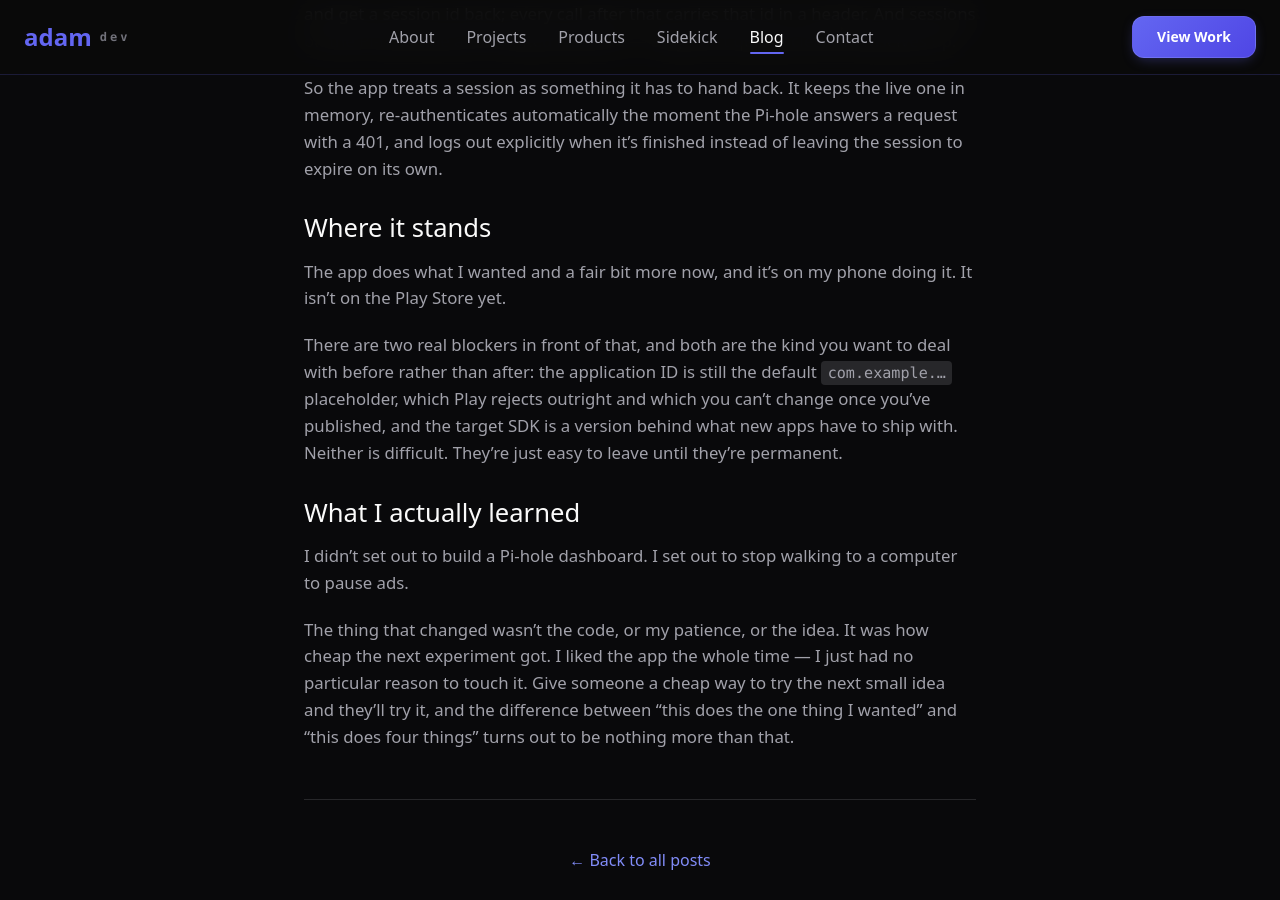
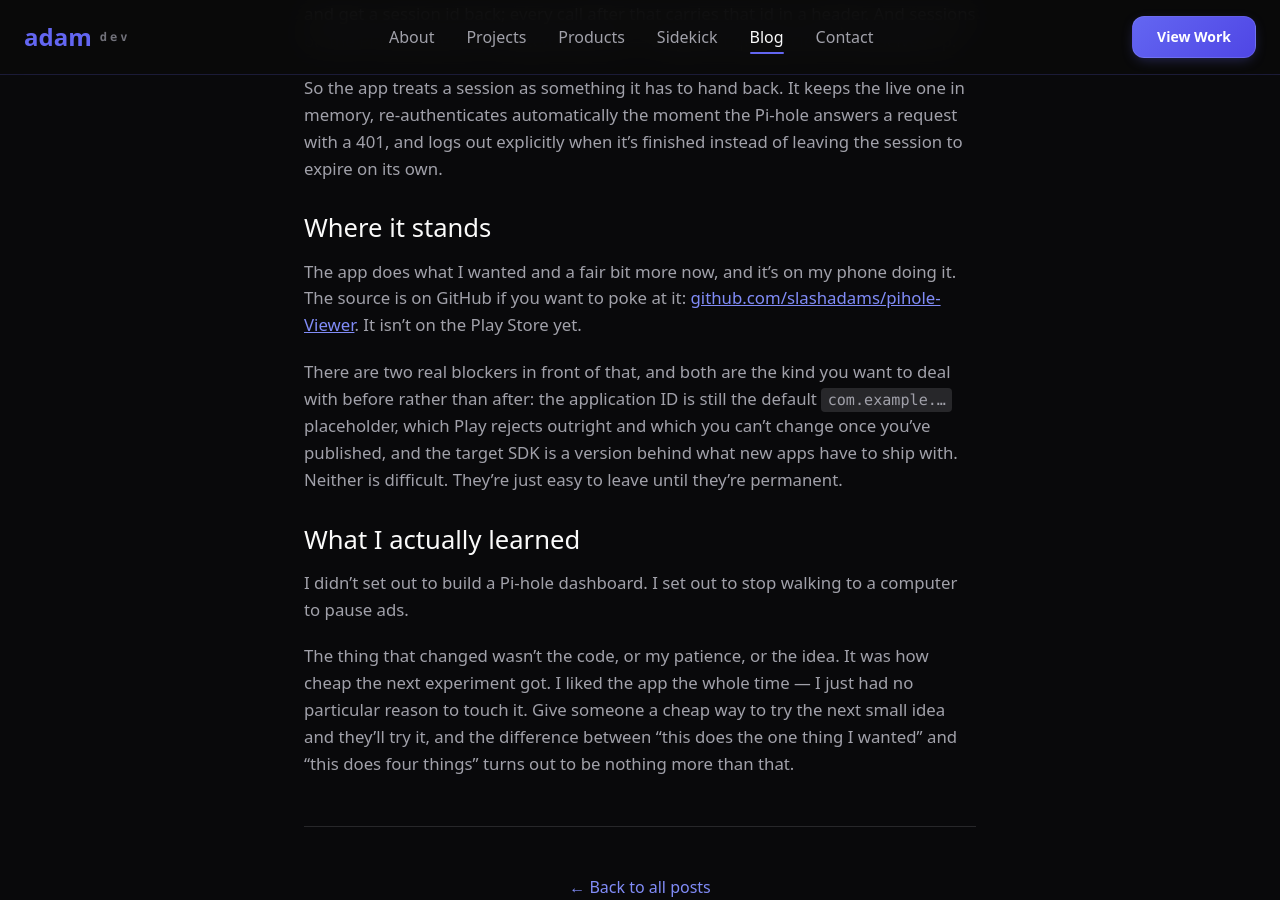
Before and after one commit to slashadams/Dev-Adam.com, a Jekyll site: the page built from _posts/2026-11-08-i-only-wanted-a-pause-button.md, in a window 1280 px wide and 900 px high, scrolled down 2793 px. Built offline with Jekyll 4.4.1, drawn with Linux system fonts in a browser that asks for light colours; nearby versions of some CDN libraries.

Commit message:
post: add the GitHub repo link

```diff
--- a/_posts/2026-11-08-i-only-wanted-a-pause-button.md
+++ b/_posts/2026-11-08-i-only-wanted-a-pause-button.md
@@ -71,7 +71,7 @@ So the app treats a session as something it has to hand back. It keeps the live
 
 ## Where it stands
 
-The app does what I wanted and a fair bit more now, and it's on my phone doing it. It isn't on the Play Store yet.
+The app does what I wanted and a fair bit more now, and it's on my phone doing it. The source is on GitHub if you want to poke at it: [github.com/slashadams/pihole-Viewer](https://github.com/slashadams/pihole-Viewer). It isn't on the Play Store yet.
 
 There are two real blockers in front of that, and both are the kind you want to deal with before rather than after: the application ID is still the default `com.example.…` placeholder, which Play rejects outright and which you can't change once you've published, and the target SDK is a version behind what new apps have to ship with. Neither is difficult. They're just easy to leave until they're permanent.
 
```
